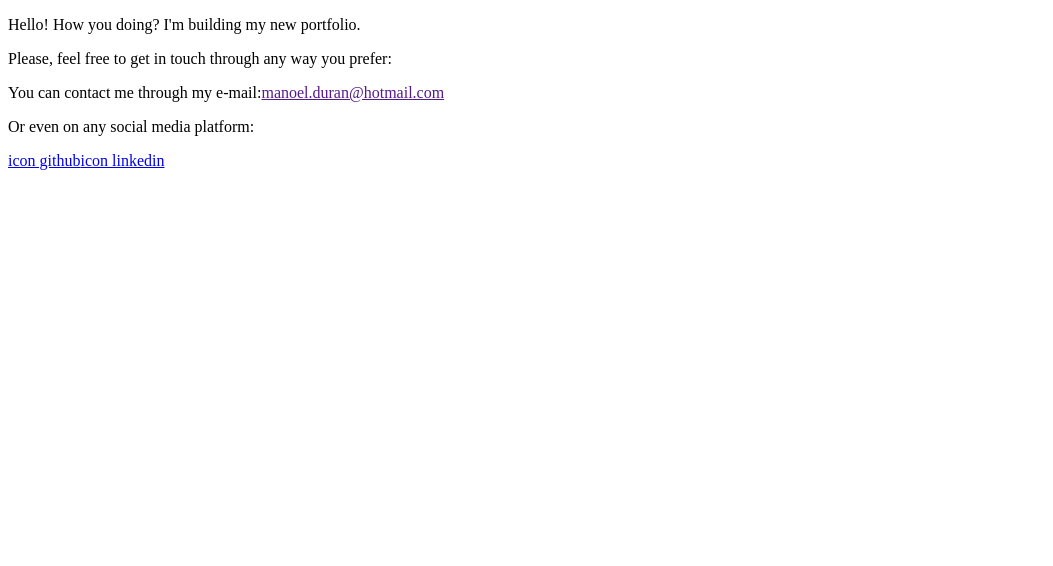
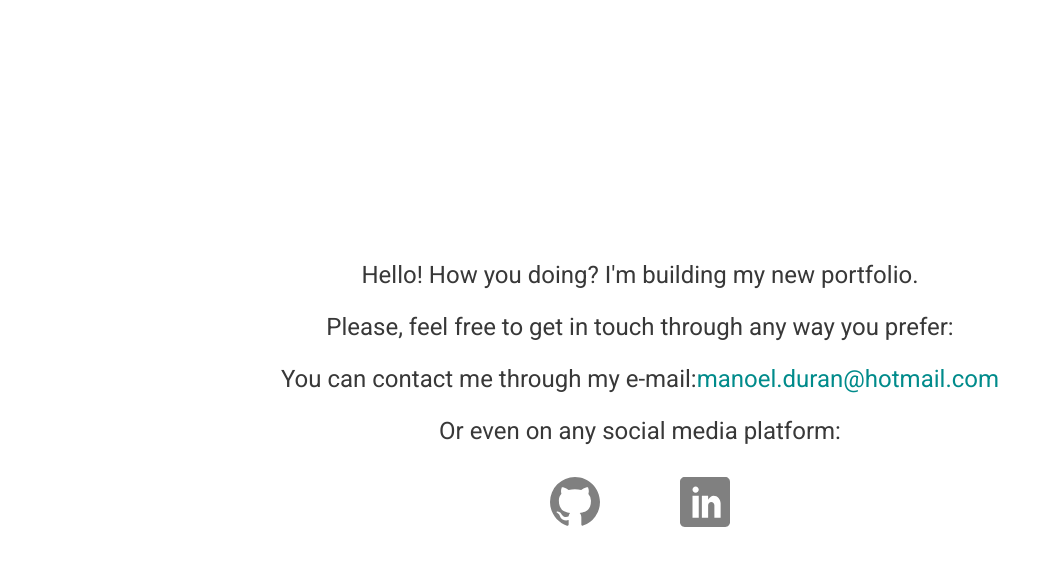
Before and after one commit to manoelduran/resume, a Next.js app: page / in a window 1280 px wide. Shown: the top 566 px of the page, without its empty margins (0-1053 px from the left). Built offline with nearby package versions, Linux system fonts and the light colour scheme.

Commit message:
resume finalizado

```diff
--- a/package.json
+++ b/package.json
@@ -11,13 +11,15 @@
   "dependencies": {
     "next": "11.0.1",
     "react": "17.0.2",
-    "react-dom": "17.0.2"
+    "react-dom": "17.0.2",
+    "react-icons": "^4.2.0"
   },
   "devDependencies": {
     "@types/node": "^16.0.0",
     "@types/react": "^17.0.13",
     "eslint": "7.30.0",
     "eslint-config-next": "11.0.1",
+    "sass": "^1.35.1",
     "typescript": "^4.3.5"
   }
 }
--- a/pages/_app.tsx
+++ b/pages/_app.tsx
@@ -1,3 +1,4 @@
+import '../styles/global.scss';
 function MyApp({ Component, pageProps }) {
   return <Component {...pageProps} />
 }
--- /dev/null
+++ b/pages/_document.tsx
@@ -0,0 +1,19 @@
+import Document, { Html, Head, Main, NextScript } from 'next/document';
+
+export default class MyDocument extends Document {
+  render() {
+    return (
+      <Html>
+        <Head>
+          <link rel="preconnect" href="https://fonts.gstatic.com" />
+          <link href="https://fonts.googleapis.com/css2?family=Roboto:wght@400;700;900&display=swap" rel="stylesheet" />
+          <link rel="shortcut icon" href="/favicon.png" type="image/png"/>
+        </Head>
+        <body>
+          <Main />
+          <NextScript />
+        </body>
+      </Html>
+    )
+  }
+}
--- a/pages/index.tsx
+++ b/pages/index.tsx
@@ -1,14 +1,25 @@
+import React from "react";
+import { VscGithubInverted } from 'react-icons/vsc';
+import { ImLinkedin } from 'react-icons/im';
+import styles from '../styles/styles.module.scss';
+
 export default function Home() {
   return (
-    <div>
-      <p>Hello! How you doing? I'm building my new portfolio.</p>
-      <p>Please, feel free to get in touch through any way you prefer:</p>
-      <p>You can contact me through my e-mail:<a href="">manoel.duran@hotmail.com</a></p>
-      <p>Or even on any social media platform:</p>
-      <div>
-        <a href="https://github.com/manoelduran">icon github</a>
-        <a href="https://www.linkedin.com/in/manoel-duran-63aaa0105/">icon linkedin</a>
+    <div className={styles.container}>
+      <div className={styles.text}>
+        <p>Hello! How you doing? I'm building my new portfolio.</p>
+        <p>Please, feel free to get in touch through any way you prefer:</p>
+        <p>You can contact me through my e-mail:<a href="mailto:manoel.duran@hotmail.com">manoel.duran@hotmail.com</a></p>
+        <p>Or even on any social media platform:</p>
       </div>
-    </div>
+      <div className={styles.links}>
+        <a href="https://github.com/manoelduran">
+          <VscGithubInverted />
+        </a>
+        <a href="https://www.linkedin.com/in/manoel-duran-63aaa0105/">
+          <ImLinkedin />
+        </a>
+      </div >
+    </div >
   )
 }
--- /dev/null
+++ b/styles/global.scss
@@ -0,0 +1,37 @@
+*{
+  margin: 0;
+  padding: 0;
+  box-sizing: border-box;
+}
+
+@media (max-width: 1080px){
+  html{
+    font-size: 93.75%;
+  }
+}
+
+@media (max-width: 720px){
+  html{
+    font-size: 87.5%;
+  }
+}
+
+body{
+  height: 100%;
+  width: 100%;
+  overflow: hidden;
+
+}
+
+body, input, textarea, select, button{
+  font: 400 1rem "Roboto", sans-serif;
+}
+
+button{
+  cursor: pointer;
+}
+
+a{
+  color: darkcyan;
+  text-decoration: none;
+}
--- /dev/null
+++ b/styles/styles.module.scss
@@ -0,0 +1,35 @@
+.container{
+  width: 100%;
+  height: 100vh;
+  display: flex;
+  align-items: center;
+  justify-content: center;
+  flex-direction: column;
+
+}
+.text{
+  text-align: center;
+  align-items: center;
+  p{
+    color: 	#383838;
+    font-weight: 1.5rem;
+    font-size: 1.5rem;
+  }
+  p + p{
+    margin-top: 1.5rem;
+  }
+}
+.links{
+  margin-top: 2rem;
+  display: flex;
+  flex-direction: row;
+  align-items: center;
+  justify-content: center;
+    a{
+      color: #808080;
+      font-size: 50px;
+    }
+      a + a{
+        margin-left: 5rem;
+     }
+}
```
Also changed, not shown: 1 other file (tests, documents, lock files or other folders).
